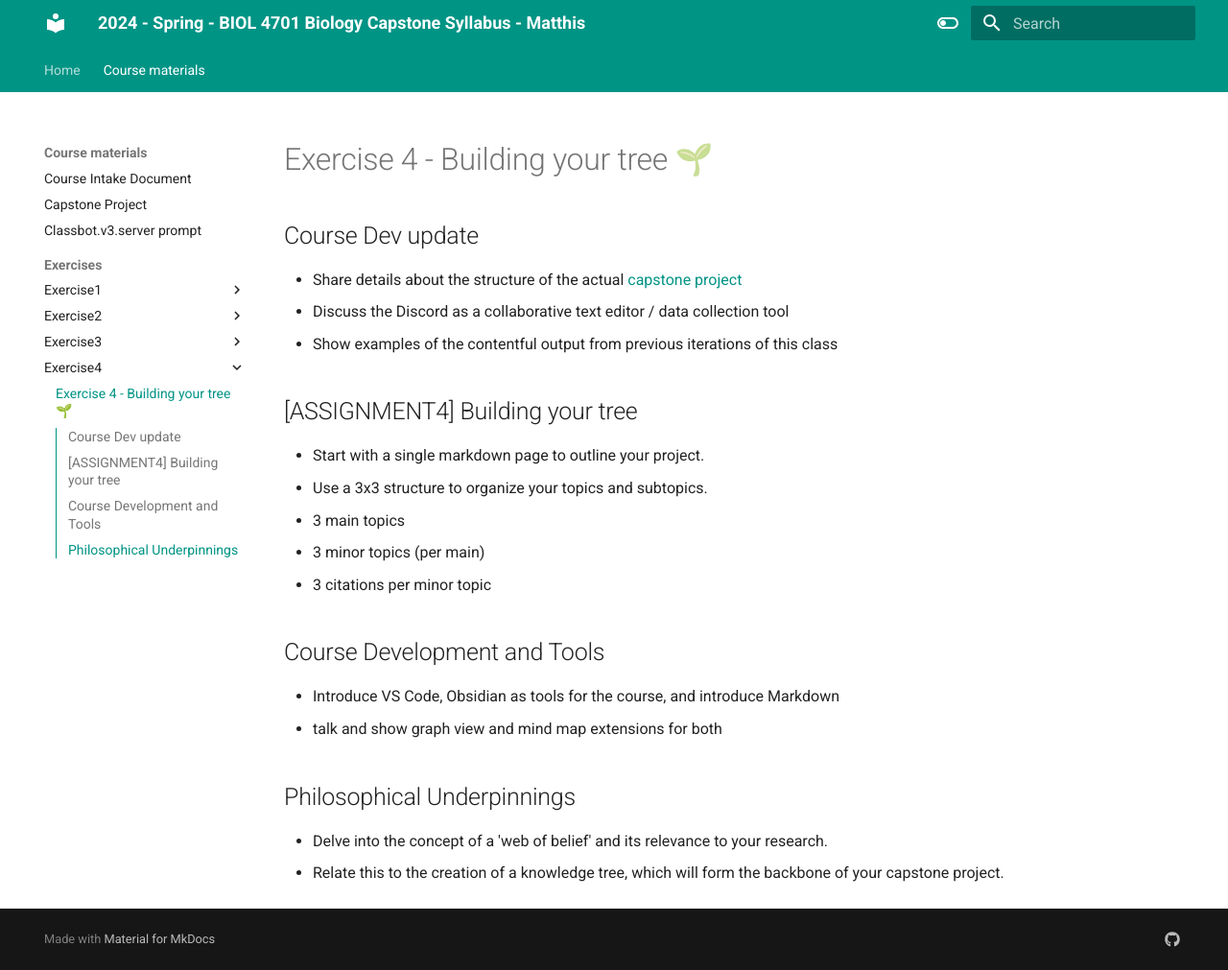
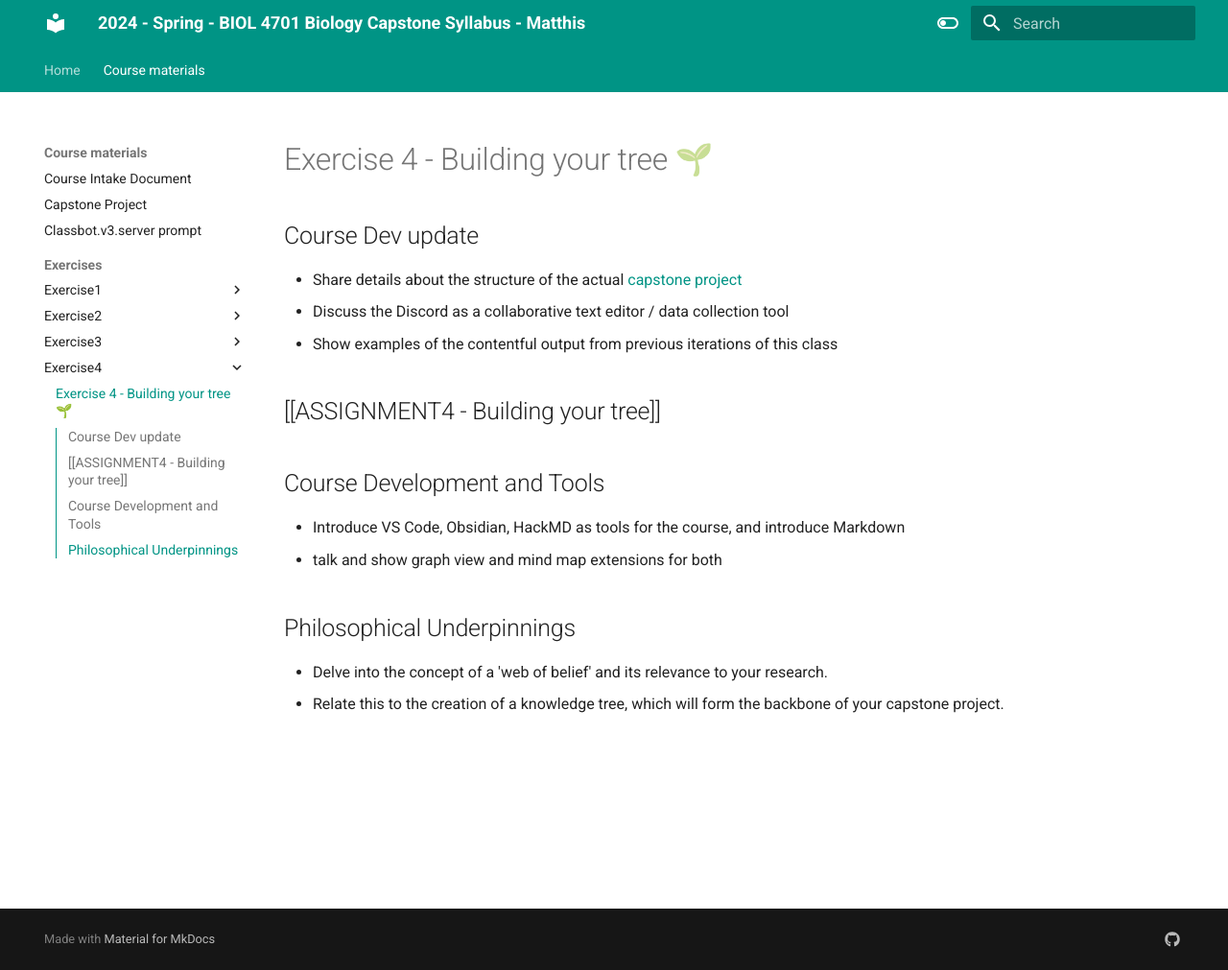
Before and after one commit to HumanMovementNeuroscience/capstone, an MkDocs documentation site: the page built from docs/course_materials/exercises/exercise4/exercise4-content-outline.md, in a window 1280 px wide and 1011 px high. Shown: the whole window at 96% size. Built offline with MkDocs 1.6.1 and Material for MkDocs 9.7.7, drawn with Linux system fonts in a browser that asks for light colours.

Commit message:
Feb 20, 2024, 1:16 PM

```diff
--- a/docs/course_materials/exercises/exercise4/exercise4-content-outline.md
+++ b/docs/course_materials/exercises/exercise4/exercise4-content-outline.md
@@ -5,16 +5,12 @@
 - Discuss the Discord as a  collaborative text editor / data collection tool
 - Show examples of the contentful output from previous iterations of this class
 
-## [ASSIGNMENT4] Building your tree
-- Start with a single markdown page to outline your project.
-- Use a 3x3 structure to organize your topics and subtopics.
-  - 3 main topics
-  - 3 minor topics (per main)
-  - 3 citations per minor topic
+## [[ASSIGNMENT4 - Building your tree]]
+
 
 
 ## Course Development and Tools
-- Introduce VS Code, Obsidian as tools for the course, and introduce Markdown
+- Introduce VS Code, Obsidian, HackMD as tools for the course, and introduce Markdown
 - talk and show graph view and mind map extensions for both
 
 ## Philosophical Underpinnings
```
